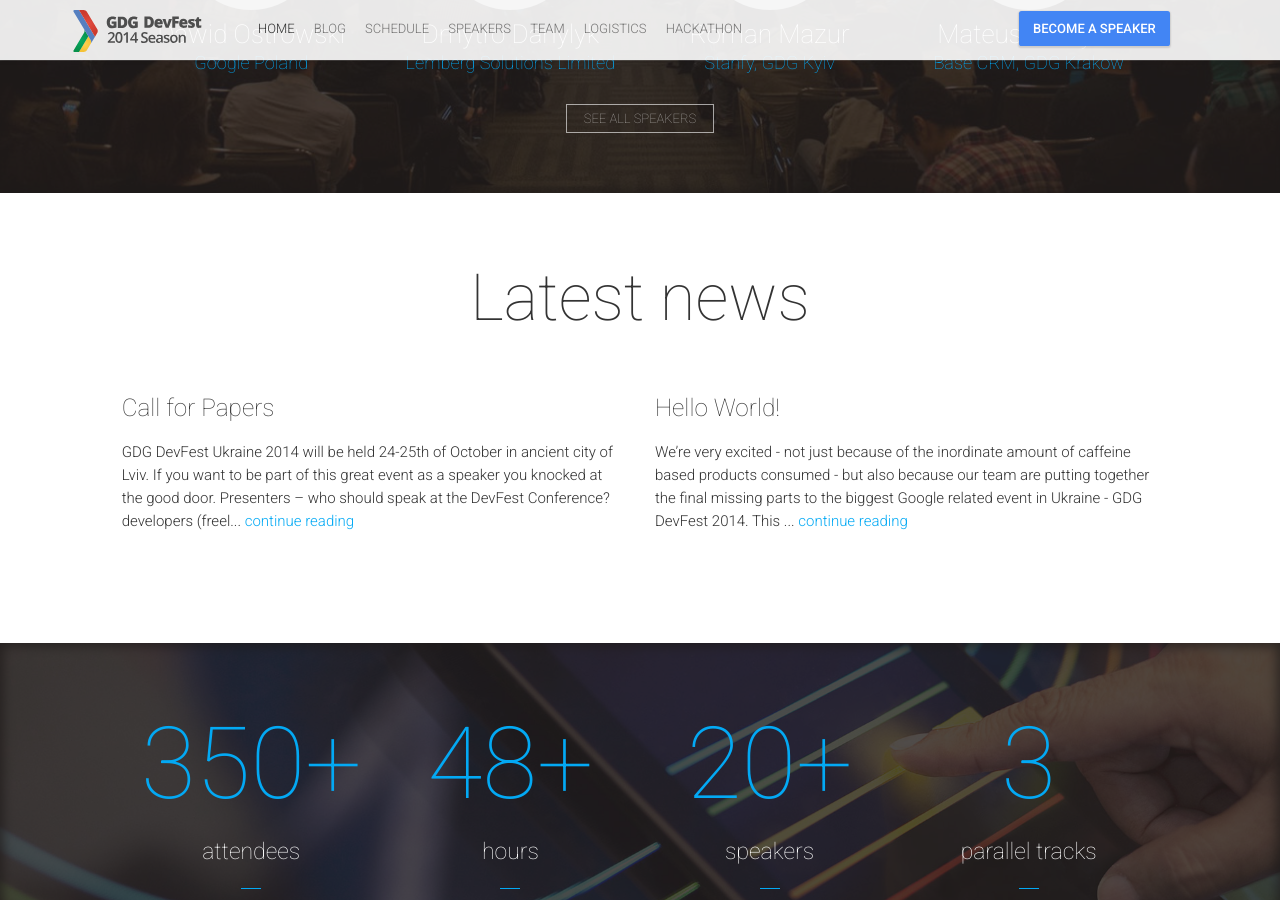
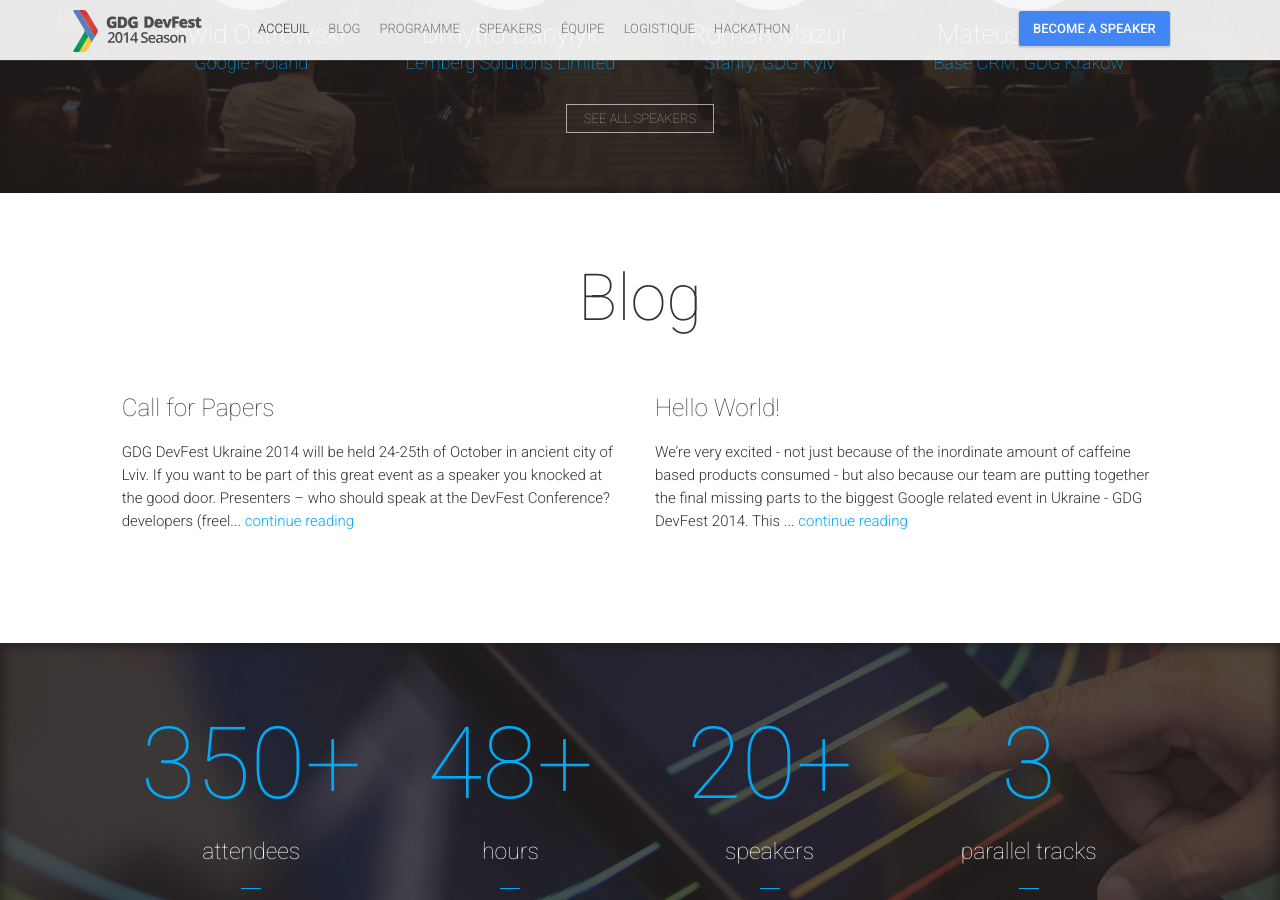
Before and after one commit to allgdg/gdgbangangte, a Jekyll site: the page built from index.html, in a window 1280 px wide and 900 px high, scrolled down 1743 px. Built offline with Jekyll 4.4.1, drawn with Linux system fonts in a browser that asks for light colours; nearby versions of some CDN libraries; comment, search, counter and statistics services are not loaded; some of the changed text lies outside the part shown; grey boxes are pictures that could not be loaded.

Commit message:
Added many features and modifications

```diff
--- a/_config.yml
+++ b/_config.yml
@@ -42,12 +42,12 @@
 
 # Navigation
 navigationLinks:
- - {permalink: "/", text: "Home"}
+ - {permalink: "/", text: "Acceuil"}
  - {permalink: "/blog/", text: "Blog"}
- - {permalink: "/schedule/", text: "Schedule"}
+ - {permalink: "/schedule/", text: "programme"}
  - {permalink: "/speakers/", text: "Speakers"}
- - {permalink: "/team/", text: "Team"}
- - {permalink: "/logistics/", text: "Logistics"}
+ - {permalink: "/team/", text: "équipe"}
+ - {permalink: "/logistics/", text: "Logistique"}
  - {permalink: "/hackathon/", text: "Hackathon"}
 bottomNavigationLinks:
  - {link: "https://bit.ly/dfua-c4p", text: "Become a speaker"}
@@ -80,13 +80,16 @@
  - {count: "3", specialCharacter: "", info: "parallel tracks", detail: "plus entertainment lounge"}
 
 # Latest News Block
-latestNewsTitle: "Latest news"
+latestNewsTitle: "Blog"
 
 # Rockstar Speakers Block
 rockstarSpeakersImage: "rockstar-speakers.jpg"
 rockstarSpeakersCount: 4
 rockstarSpeakersTitle: "Rockstar speakers"
 rockstarSpeakersButtonText: "See all speakers"
+
+#separator section
+separatorTitle : "Nos Objectifs"
 
 # Location Block
 locationBlockTitle: "Location"
@@ -115,9 +118,9 @@
 
 # Tweets Feed Block
 tweetsFeedImage: "twitter-feed.jpg"
-tweetsFeedTitle: "What's Up?"
-twitterHashTag: "devfest"
-twitterFeed: "http://lviv.gdg.org.ua/tweetledee/favoritesjson.php?c=10&cache_interval=8000"
+tweetsFeedTitle: "Notre tweets?"
+twitterHashTag: ""
+twitterFeed: "http://haideholdings.com/tweetledee/favoritesjson.php?cache_interval=300"
 
 # Partners Block
 organizersTitle: "Organizers"
--- /dev/null
+++ b/_includes/separator.html
@@ -0,0 +1,14 @@
+<!-- this is an include file I'm trying to add -->
+<section id="separator" class="separator">
+  <div class="content-wrapper">
+    <div class="col-lg-10 col-lg-offset-1">
+      <h4>{{site.separatorTitle}}</h4>
+      <div class="row">
+        <div class="col-md-6 col-sm-6">
+            <h5>{{site.past}}
+        </div>
+      </div>
+    </div>
+  </div>
+
+</section>
--- a/index.html
+++ b/index.html
@@ -13,6 +13,8 @@
 
  {% include statistic.html %}
 
+ {% include separator.html %}
+
  {% include twitter-feed.html %}
 
  {% include partners.html %}
```
